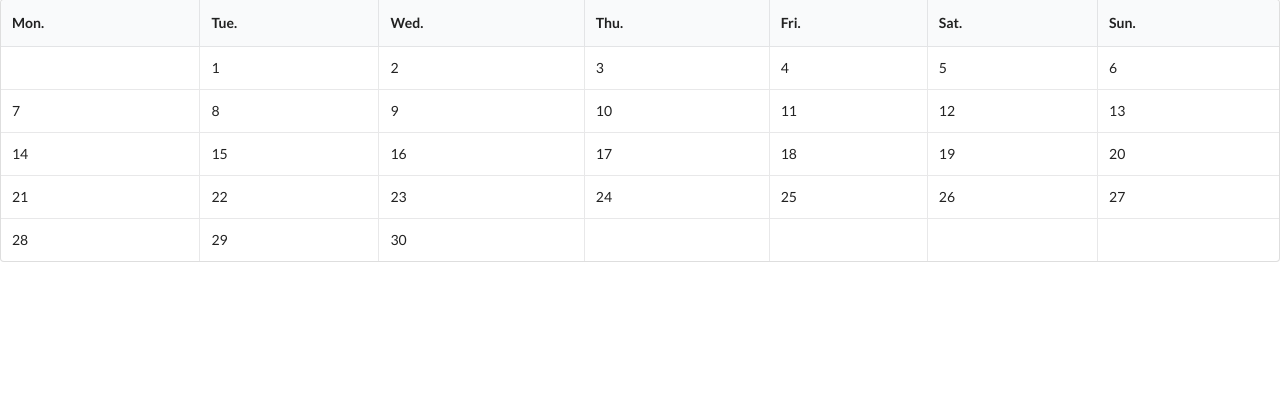
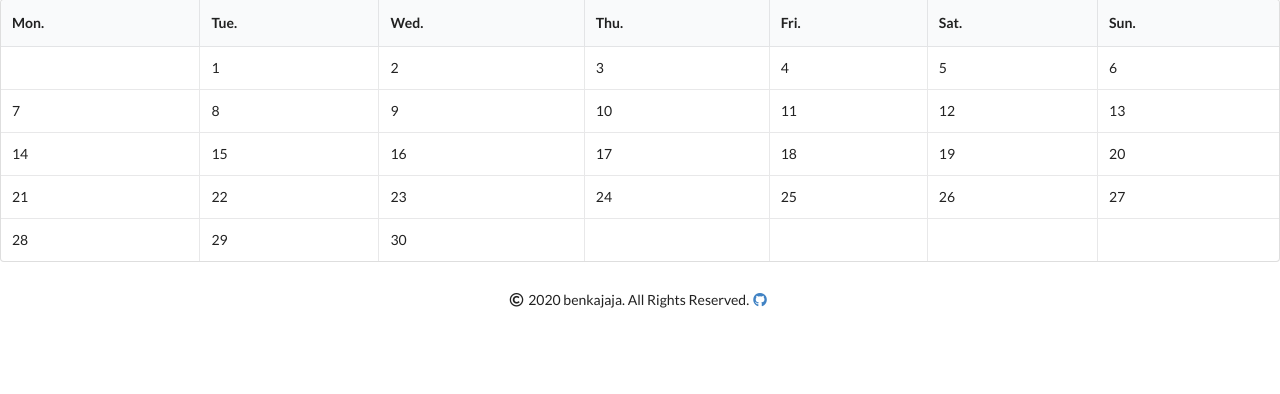
Before and after one commit to benkajaja/NTU-Court-Search, a Django app: page / in a window 1280 px wide. Shown: the part 95-489 px from the top of the page. Run offline with Django 3.2, Linux system fonts and the light colour scheme; data that the repository does not hold is empty.

Commit message:
Add copyright section in templates

```diff
--- a/djangoWeb/home/views.py
+++ b/djangoWeb/home/views.py
@@ -39,6 +39,7 @@ def index(request):
     else:
         requestYear = datetime.now().year
 
+    currentYear = datetime.now().year ## for copyright year
     requestTime = datetime(requestYear, requestMonth, 1)
     requestDateS =  datetime(requestTime.year,requestTime.month,1).strftime("%Y-%m-%d") ## yyyy-MM-dd
     requestDateE =  datetime(requestTime.year,requestTime.month,calendar.monthrange(requestTime.year, requestTime.month)[1]).strftime("%Y-%m-%d") ## yyyy-MM-dd
@@ -126,6 +127,7 @@ def ana(request):
     else:
         requestYear = (datetime.now() + timedelta(days=31)).year
 
+    currentYear = datetime.now().year ## for copyright year
     requestTime = datetime(requestYear, requestMonth, 1)
     requestDateS =  datetime(requestTime.year,requestTime.month,1).strftime("%Y-%m-%d") ## yyyy-MM-dd
     requestDateE =  datetime(requestTime.year,requestTime.month,calendar.monthrange(requestTime.year, requestTime.month)[1]).strftime("%Y-%m-%d") ## yyyy-MM-dd
--- a/djangoWeb/templates/home/ana.html
+++ b/djangoWeb/templates/home/ana.html
@@ -105,6 +105,12 @@
                     </tbody>
                 </table>
             </div>
+            <div class="sixteen wide center aligned column">
+                <i class="copyright outline icon"></i>{{currentYear}} benkajaja. All Rights Reserved.
+                <a href="https://github.com/benkajaja/NTU-Court-Search" target="_blank">
+                    <i class="github icon"></i>
+                </a>
+            </div>
         </div>
     </body>
 </html>
--- a/djangoWeb/templates/home/index.html
+++ b/djangoWeb/templates/home/index.html
@@ -96,6 +96,12 @@
                     </tbody>
                 </table>
             </div>
+            <div class="sixteen wide center aligned column">
+                <i class="copyright outline icon"></i>{{currentYear}} benkajaja. All Rights Reserved.
+                <a href="https://github.com/benkajaja/NTU-Court-Search" target="_blank">
+                    <i class="github icon"></i>
+                </a>
+            </div>
         </div>
     </body>
 </html>
```
